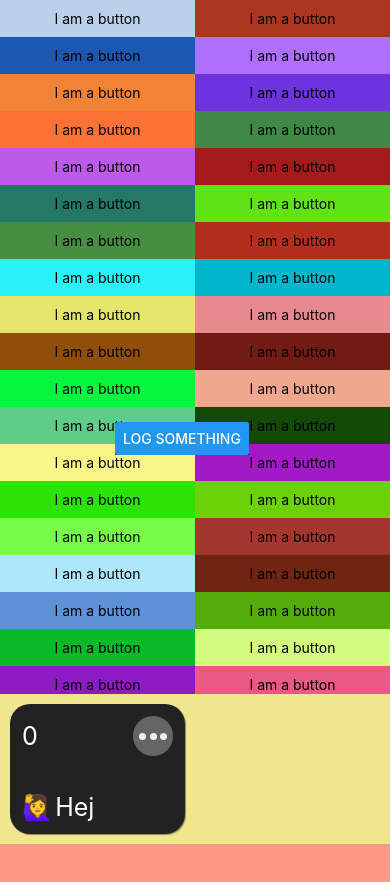
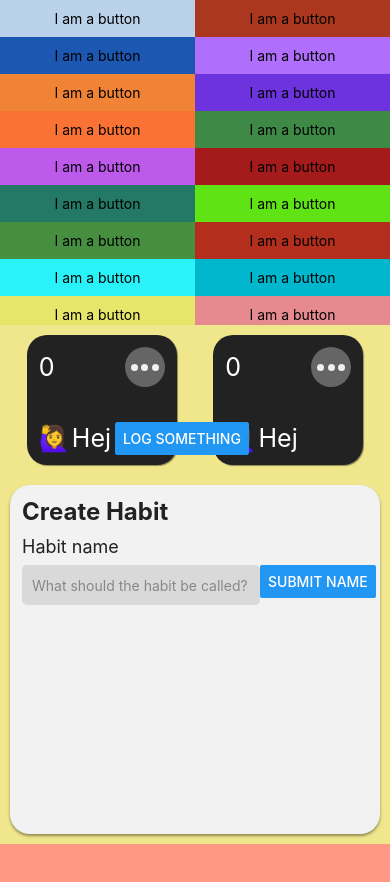
Before and after one commit to JeppeGivskud/Projekt-8---PDP2020, a React Native app in the folder App interface/HabitPageExample/: screen / in a window 390 px wide. Built offline with nearby package versions, Linux system fonts and the light colour scheme.

Commit message:
CreateHabit.js bruges til at teste input af værdier på tværs af components. Indtil videre er den kun tegnet og sender ikke noget data rundt

```diff
--- a/App interface/HabitPageExample/App.js
+++ b/App interface/HabitPageExample/App.js
@@ -4,6 +4,8 @@ import HabitPage from "./components/HabitPage";
 import LogButton from "./components/LogButton";
 import BottomBar from "./components/BottomBar";
 import HabitBox from "./components/HabitBox";
+import CreateHabit from "./components/CreateHabit";
+
 
 export default function App() {
     const [safeAreaDimensions, setSafeAreaDimensions] = useState({
@@ -12,11 +14,26 @@ export default function App() {
         width: 1,
         height: 1,
     });
+
     const handleSafeAreaLayout = (event) => {
         const { x, y, width, height } = event.nativeEvent.layout;
         setSafeAreaDimensions({ x, y, width, height });
         console.log("Height", height, "StartY", y);
     };
+
+
+    // Jakobs states og funktioner
+    const [creatingHabit, setCreatingHabit] = useState(false);
+
+    const createHabit = () => {
+        setCreatingHabit(true)
+    }
+
+    const saveHabit = () => {
+        setCreatingHabit(false)
+        // Send information til server?? eller er det wack at gøre her?
+        // Kald noget der kan lave en ny habitBox med de data jeg inputter i CreateHabit siden
+    }
 
     return (
         <View style={{ flex: 1, backgroundColor: "khaki" }}>
@@ -24,14 +41,18 @@ export default function App() {
             <SafeAreaView style={{ flex: 1 }}>
                 <View style={{ flex: 1 }} onLayout={handleSafeAreaLayout}>
                     <HabitPage />
-                    <HabitBox color={"#007AFF"} name="Hej" symbol="🙋‍♀️" ></HabitBox>
+                    <View style={{ flexDirection: "row", justifyContent: "space-evenly", flexWrap: "wrap" }}>
+                        <HabitBox color={"#007AFF"} name="Hej" symbol="🙋‍♀️" />
+                        <HabitBox color={"#007AFF"} name="Hej" symbol="🙋‍♀️" />
+                    </View>
+                    <CreateHabit />
                     <BottomBar
                         safeAreaDimensions={safeAreaDimensions}
                         color={"tomato"}
                         opacity={0.66} //{0.96}
                     />
                 </View>
-            </SafeAreaView>
+            </SafeAreaView >
             {/*Actual app: */}
 
             {/*This button can log whatever */}
@@ -39,7 +60,7 @@ export default function App() {
                 log={[safeAreaDimensions, Dimensions.get("window").height]}
             ></LogButton>
             {/*This button can log whatever */}
-        </View>
+        </View >
     );
 }
 
--- /dev/null
+++ b/App interface/HabitPageExample/components/CreateHabit.js
@@ -0,0 +1,102 @@
+import { Text, View, TouchableOpacity, TextInput, StyleSheet, Dimensions, Button } from "react-native";
+import { useState } from "react";
+
+export default function CreateHabit({ }) {
+    // States
+    const [habitName, setHabitName] = useState("");
+
+    // Functions
+    const displayhabitName = () => {
+        console.log(habitName)
+    };
+
+    const createHabit = () => {
+        // Socket send alle inputtede værdier (navn, tidspunkt osv) til database
+        // Kør funktion der opdaterer habit overview?
+        // Sæt creatingHabit = false i app.js så creation UI forsvinder
+        console.log("nah man it don’t work yet")
+    }
+
+    return (
+        <View style={styles.container}>
+            {/* Title */}
+            <View styles={styles.textContainer}>
+                <Text style={styles.title}>Create Habit</Text>
+            </View>
+
+
+            {/* Habit name input TODO: inputBox skal have en fixed størrelse*/}
+            <View>
+                <View style={styles.textContainer}>
+                    <Text style={styles.headingStyle}>Habit name</Text>
+                </View>
+                <View style={[styles.textContainer, { justifyContent: "flex-start" }]}>
+                    <TextInput
+                        style={styles.textInput}
+                        blurOnSubmit={true}
+                        placeholder="What should the habit be called?"
+                        placeholderTextColor={"#888"}
+                        enablesReturnKeyAutomatically={true}
+                        maxLength={40}
+                        selectTextOnFocus={true}
+                        onSubmitEditing={text => setHabitName(text.nativeEvent.text)}
+                    />
+                    <Button title="Submit name" onPress={displayhabitName} />
+                </View>
+            </View>
+
+
+        </View >
+    );
+}
+
+const styles = StyleSheet.create({
+    container: {
+        flex: 1,
+        flexDirection: "column",
+        padding: 12,
+        //maxWidth: Dimensions.get("window").width / 2,
+        width: Dimensions.get("window").width - 20,
+        backgroundColor: "#f2f2f2",
+        borderRadius: 20,
+        margin: 10,
+        shadowColor: 'rgba(0,0,0, .4)', // IOS
+        shadowOffset: { height: 2, width: 0 }, // IOS
+        shadowOpacity: 1, // IOS
+        shadowRadius: 3, //IOS
+        elevation: 3, // Android
+    },
+
+    textContainer: {
+        flexDirection: "row",
+        justifyContent: "flex-start", // højre/venstre tror jeg
+        alignContent: "center",
+        alignItems: "center",
+    },
+
+    title: {
+        color: "#222",
+        fontWeight: "bold",
+        fontSize: 24,
+    },
+
+    headingStyle: {
+        color: "#222",
+        fontSize: 18,
+        paddingTop: 10,
+    },
+
+    textInput: {
+        height: 40,
+        marginTop: 8,
+        padding: 10,
+        borderRadius: 5,
+        backgroundColor: "#d9d9d9",
+    },
+
+    button: {
+        backgroundColor: "#007AFF",
+        borderRadius: 5,
+        width: 30,
+    },
+});
--- a/App interface/HabitPageExample/components/HabitBox.js
+++ b/App interface/HabitPageExample/components/HabitBox.js
@@ -6,6 +6,7 @@ import Ellipsis from "./ellipsis";
 {/*
 TODO: onPress for ellipsis skal pege på actionSheet
 TODO: logik for at man kan complete habit igen når det er en ny dag og at streak dermed skal stige
+TODO: HabitBox bliver for smal når man sætter to ved siden af hinanden. Den bruger ikke pladsen
 */ }
 
 export default function HabitBox({ color, name, symbol }) {
@@ -33,7 +34,10 @@ export default function HabitBox({ color, name, symbol }) {
 
     if (habitComplete) {
         return (
-            <TouchableOpacity style={[styles.container, { backgroundColor: color }]} onPress={markIncomplete} activeOpacity={0.8} >
+            <TouchableOpacity
+                style={[styles.container, { backgroundColor: color }]}
+                onPress={markIncomplete}
+                activeOpacity={0.8} >
 
                 <View style={styles.streakEllipsisContainer}>
                     <View style={styles.streakContainer}>
```
